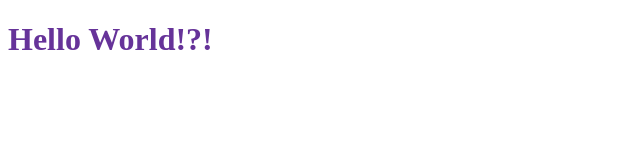
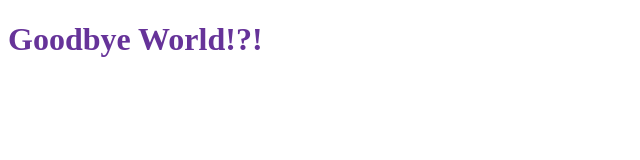
Before and after one commit to acidtone/my-app, a plain HTML site: page index.html in a window 1280 px wide. Shown: the whole page, without its empty margins (0-640 px from the left). Drawn offline with Linux system fonts and the light colour scheme.

Commit message:
changed to goodbye world

```diff
--- a/index.html
+++ b/index.html
@@ -3,10 +3,10 @@
 <head>
     <meta charset="UTF-8">
     <meta name="viewport" content="width=device-width, initial-scale=1.0">
-    <title>Hello World!?!</title>
+    <title>Goodbye World!?!</title>
     <link rel="stylesheet" href="css/main.css">
 </head>
 <body>
-    <h1>Hello World!?!</h1>
+    <h1>Goodbye World!?!</h1>
 </body>
 </html>
```
